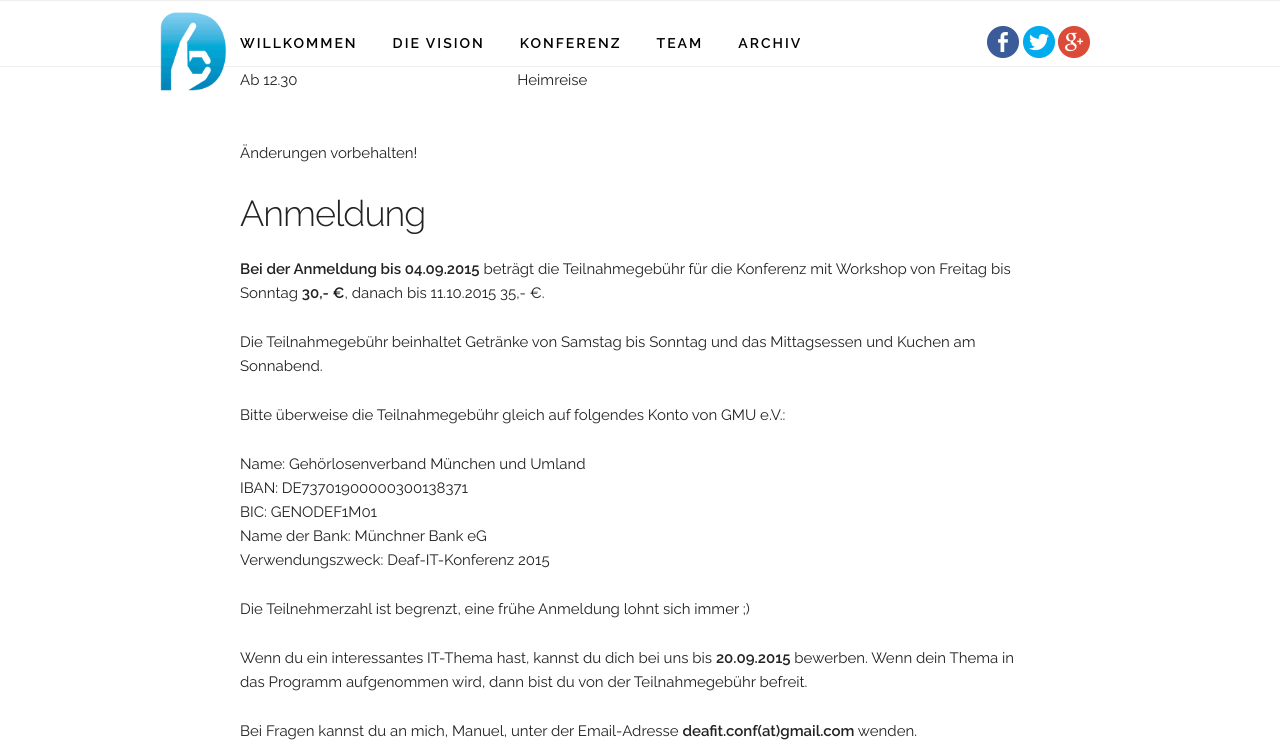
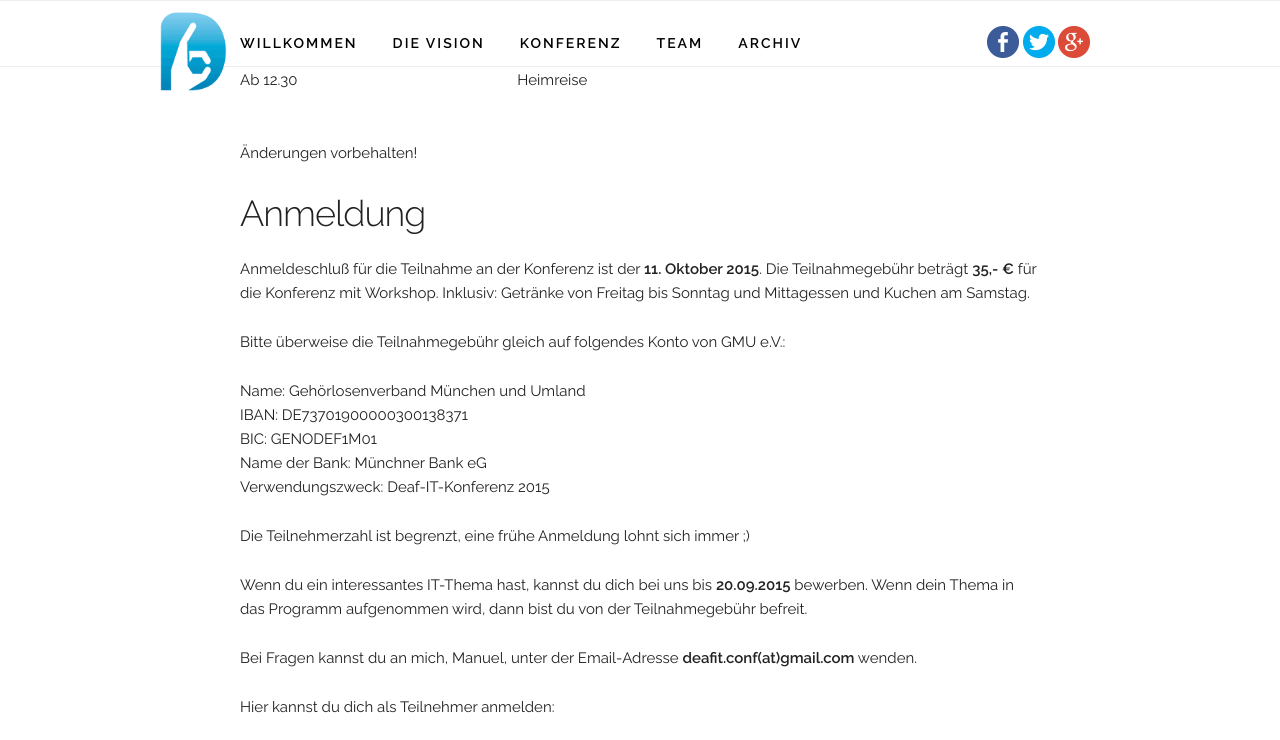
Before and after one commit to NickelPic/deafit.github.io, a Jekyll site: the page built from conference.md, in a window 1280 px wide and 900 px high, scrolled down 2051 px, cut to the strip 0-740 px from the top of the window. Built offline with Jekyll 4.4.1, drawn with Linux system fonts in a browser that asks for light colours; nearby versions of some CDN libraries.

Commit message:
Update conference.md

```diff
--- a/conference.md
+++ b/conference.md
@@ -137,9 +137,9 @@
 
 ### Anmeldung
 
-**Bei der Anmeldung bis 04.09.2015** beträgt die Teilnahmegebühr für die Konferenz mit Workshop von Freitag bis Sonntag **30,- €**, danach bis 11.10.2015 35,- €.
-
-Die Teilnahmegebühr beinhaltet Getränke von Samstag bis Sonntag und das Mittagsessen und Kuchen am Sonnabend.
+Anmeldeschluß für die Teilnahme an der Konferenz ist der **11. Oktober 2015**.
+Die Teilnahmegebühr beträgt **35,- €** für die Konferenz mit Workshop.
+Inklusiv: Getränke von Freitag bis Sonntag und Mittagessen und Kuchen am Samstag.
 
 <p>Bitte überweise die Teilnahmegebühr gleich auf folgendes Konto von GMU e.V.:</p>
 <p>Name: Gehörlosenverband München und Umland<br>
```
